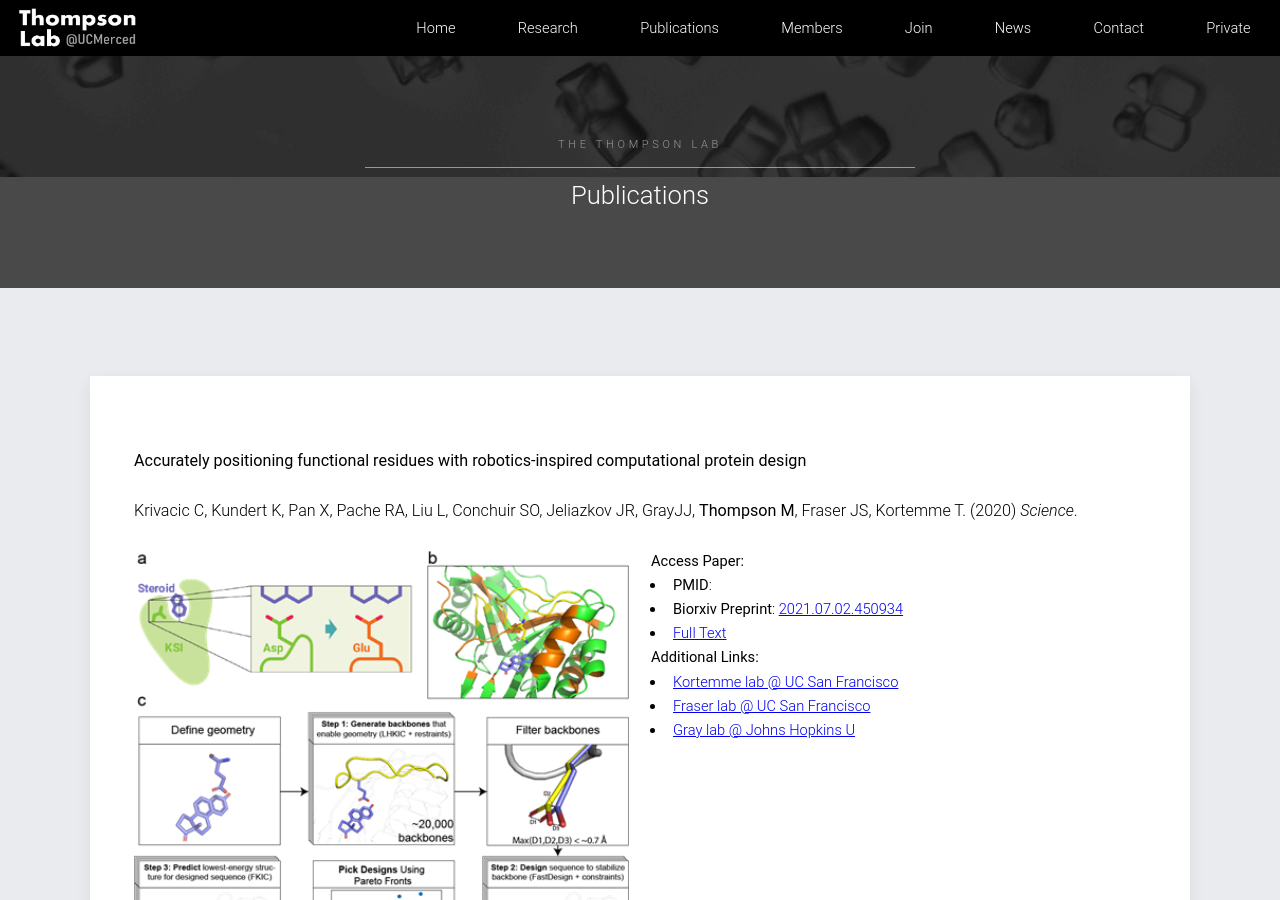
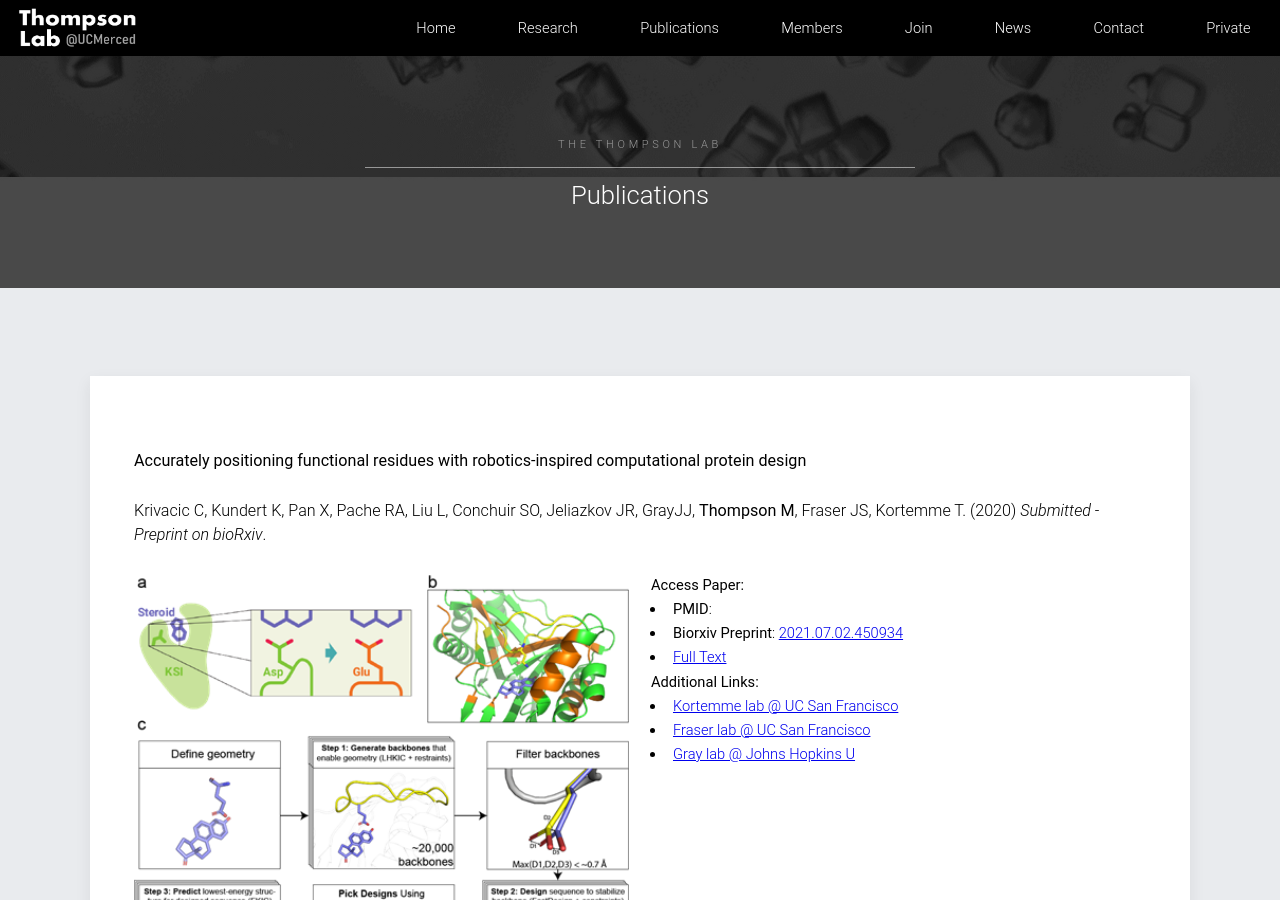
Before and after one commit to mthompson-lab/mthompson-lab.github.io, a Jekyll site: the page built from publications/index.html, in a window 1280 px wide and 900 px high. Built offline with Jekyll 4.4.1, drawn with Linux system fonts in a browser that asks for light colours.

Commit message:
fixed journal for KIC paper

```diff
--- a/_data/publications.yml
+++ b/_data/publications.yml
@@ -15,7 +15,7 @@
 #
 
 - title: "**Accurately positioning functional residues with robotics-inspired computational protein design**"
-  citation: "Krivacic C, Kundert K, Pan X, Pache RA, Liu L, Conchuir SO, Jeliazkov JR, GrayJJ, **Thompson M**, Fraser JS, Kortemme T. (2020) *Science*."
+  citation: "Krivacic C, Kundert K, Pan X, Pache RA, Liu L, Conchuir SO, Jeliazkov JR, GrayJJ, **Thompson M**, Fraser JS, Kortemme T. (2020) *Submitted - Preprint on bioRxiv*."
   date: '202107'
   image: '/images/pub/krivacic_2021.png'
   pmid:
```
